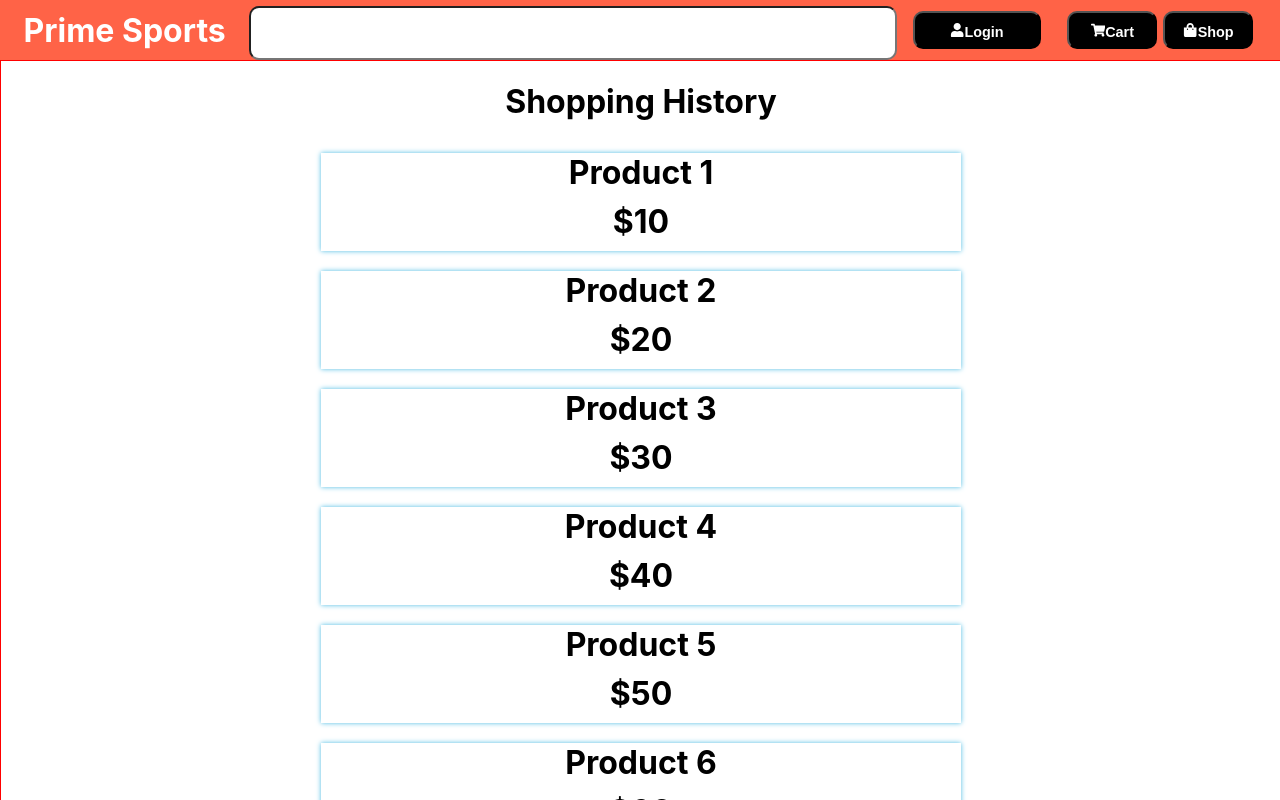
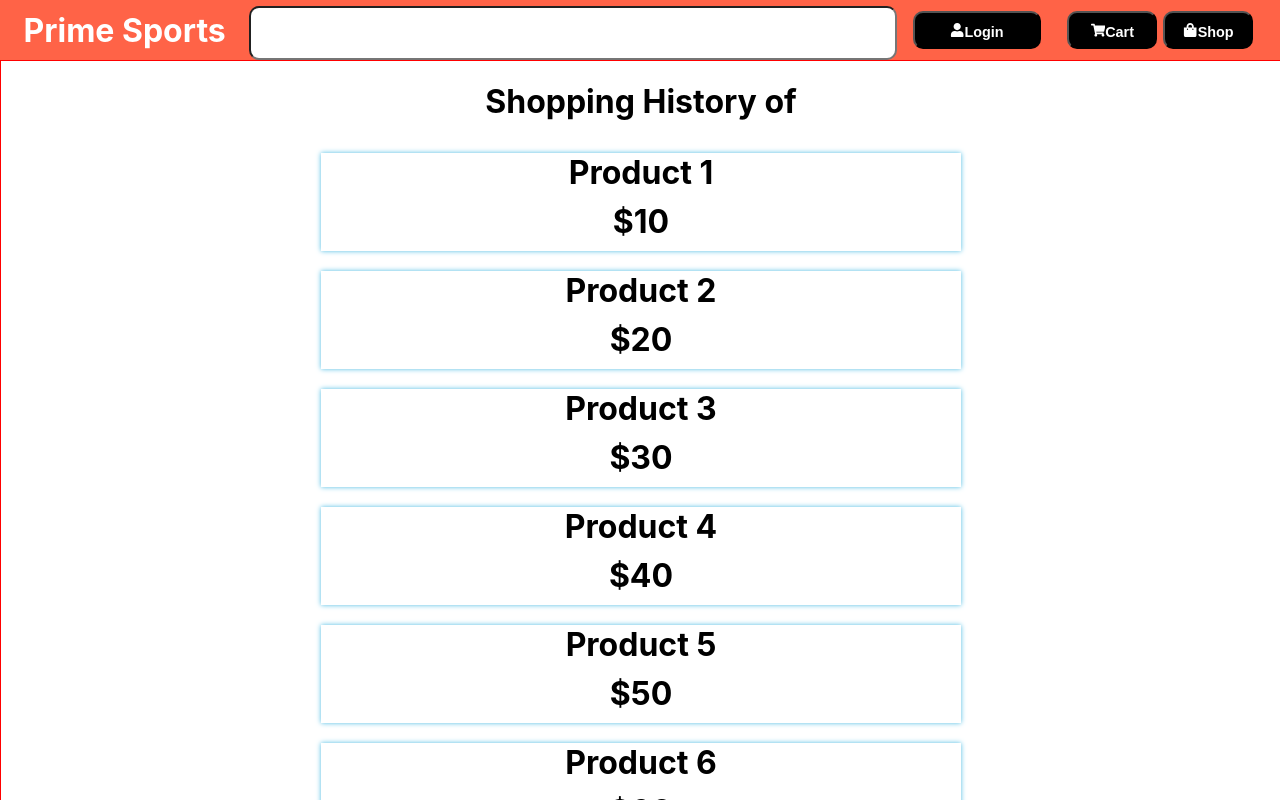
Before and after one commit to aniket2727/sport-web-application-MERN, a React (Create React App) app in the folder client/: page /primesport/shopinghistory in a window 1280 px wide. Shown: the top 800 px of the page. Built offline with nearby package versions, Linux system fonts and the light colour scheme; the HTML template or start-up script is replaced by a standard one.

Commit message:
changes to login componets

```diff
--- a/client/src/componets/Logincomponets.js
+++ b/client/src/componets/Logincomponets.js
@@ -3,7 +3,9 @@ import React, { useState } from 'react';
 import { useDispatch  } from 'react-redux'; // Fix: Change UseSelector to useSelector
 import { loginUser } from '../features/userSlice';
 import './login.css'
+import { useNavigate } from 'react-router-dom';
 const LoginComponent = () => {
+  const navigte=useNavigate()
   const [email, setEmail] = useState('');
   const [password, setPassword] = useState('');
   const dispatch = useDispatch();
@@ -14,6 +16,8 @@ const LoginComponent = () => {
     dispatch(loginUser({ email, password }));
     setEmail('')
     setPassword('')
+
+    navigte('/primesport/productpagefirst')
 
   };
 
--- a/client/src/componets/shopinhistorydata/Historycomponets.js
+++ b/client/src/componets/shopinhistorydata/Historycomponets.js
@@ -1,7 +1,10 @@
 import React from 'react';
 import './shop.css';
+import { useSelector } from 'react-redux';
 
 const Historycomponets = () => {
+    var userEmail = useSelector((state) => state.user.email);
+
     const cartProducts = Array.from({ length: 10 }, (_, index) => ({
         id: index + 1,
         name: `Product ${index + 1}`,
@@ -10,7 +13,7 @@ const Historycomponets = () => {
 
   return (
     <div className='main-cart-a'>
-      <h1>Shopping History</h1>
+      <h1>Shopping History of {userEmail }</h1>
 
       {cartProducts.map((product) => (
         <div key={product.id} className='cart-data'>
```
